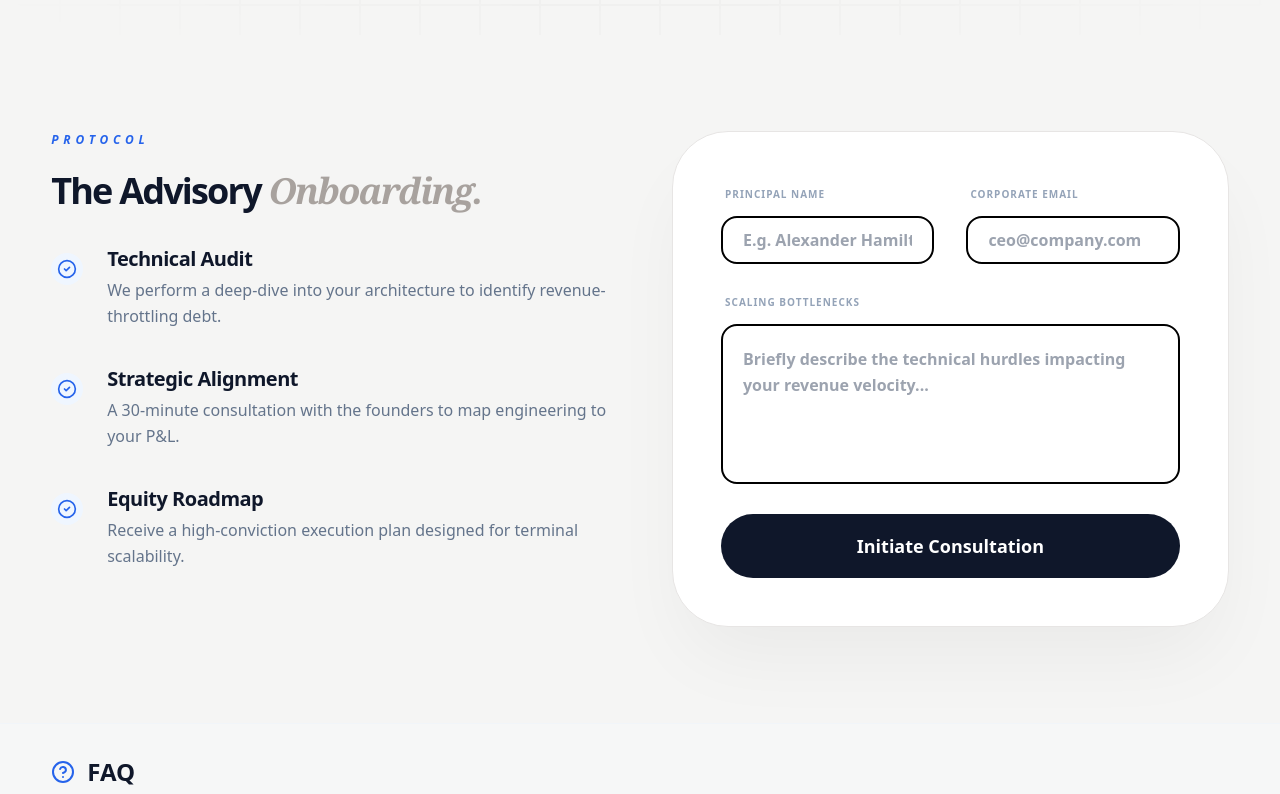
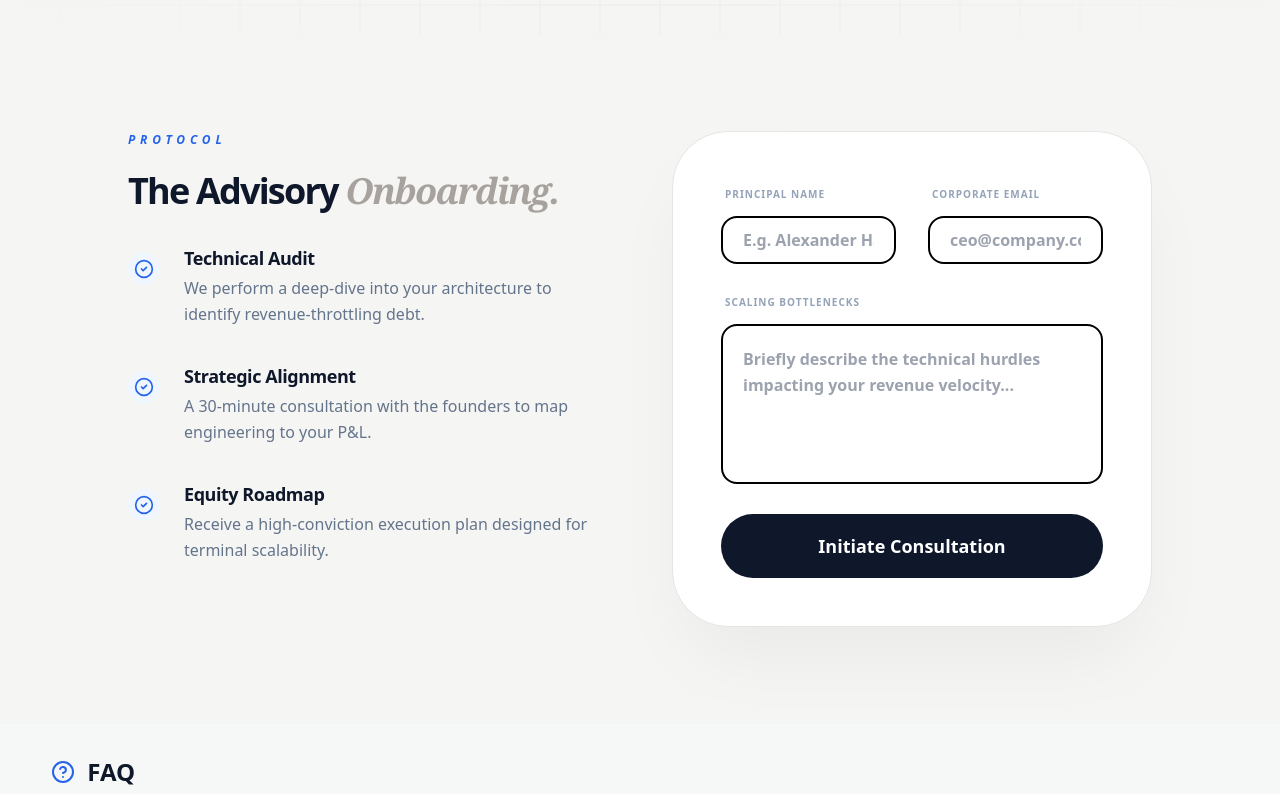
Before and after one commit to l-tting/ab-consul, a Next.js app in the folder my-app/: page /contact in a window 1280 px wide. Shown: the part 540-1334 px from the top of the page. Built offline with nearby package versions, Linux system fonts and the light colour scheme.

Commit message:
form reduction --v1

```diff
--- a/my-app/src/components/ContactBody.jsx
+++ b/my-app/src/components/ContactBody.jsx
@@ -59,11 +59,11 @@ export default function ContactBody() {
 
   return (
     <section className="w-full py-24 flex justify-center bg-stone-100">
-      <div className="w-[92%] max-w-7xl">
+      <div className="w-[92%] max-w-5xl">
         <div className="grid grid-cols-1 lg:grid-cols-2 gap-16 items-start">
 
           {/* Left Side (Content from previous steps) */}
-          <div className="space-y-12">
+          <div className="space-y-8">
             <div>
               <h2 className="text-[12px] font-black uppercase tracking-[0.4em] text-blue-600 mb-6 italic">Protocol</h2>
               <h3 className="text-4xl font-black text-slate-900 mb-10 tracking-tighter leading-none">The Advisory <span className="text-stone-400 italic font-serif">Onboarding.</span></h3>
@@ -78,7 +78,7 @@ export default function ContactBody() {
                       <CheckCircle2 className="w-5 h-5 text-blue-600" />
                     </div>
                     <div>
-                      <p className="font-black text-slate-900 text-xl tracking-tight leading-none mb-2">{item.title}</p>
+                      <p className="font-black text-slate-900 text-lg tracking-tight leading-none mb-2">{item.title}</p>
                       <p className="text-slate-500 leading-relaxed font-medium text-md">{item.desc}</p>
                     </div>
                   </li>
```
